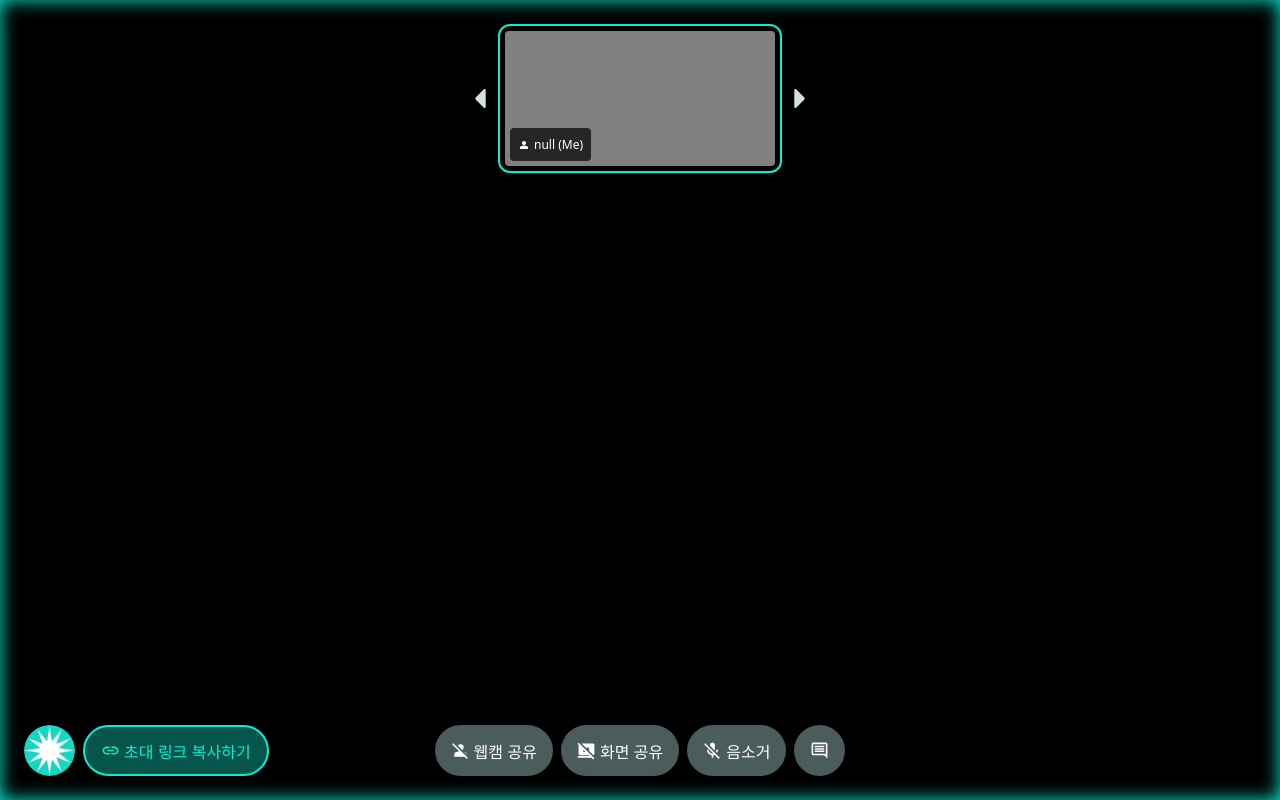
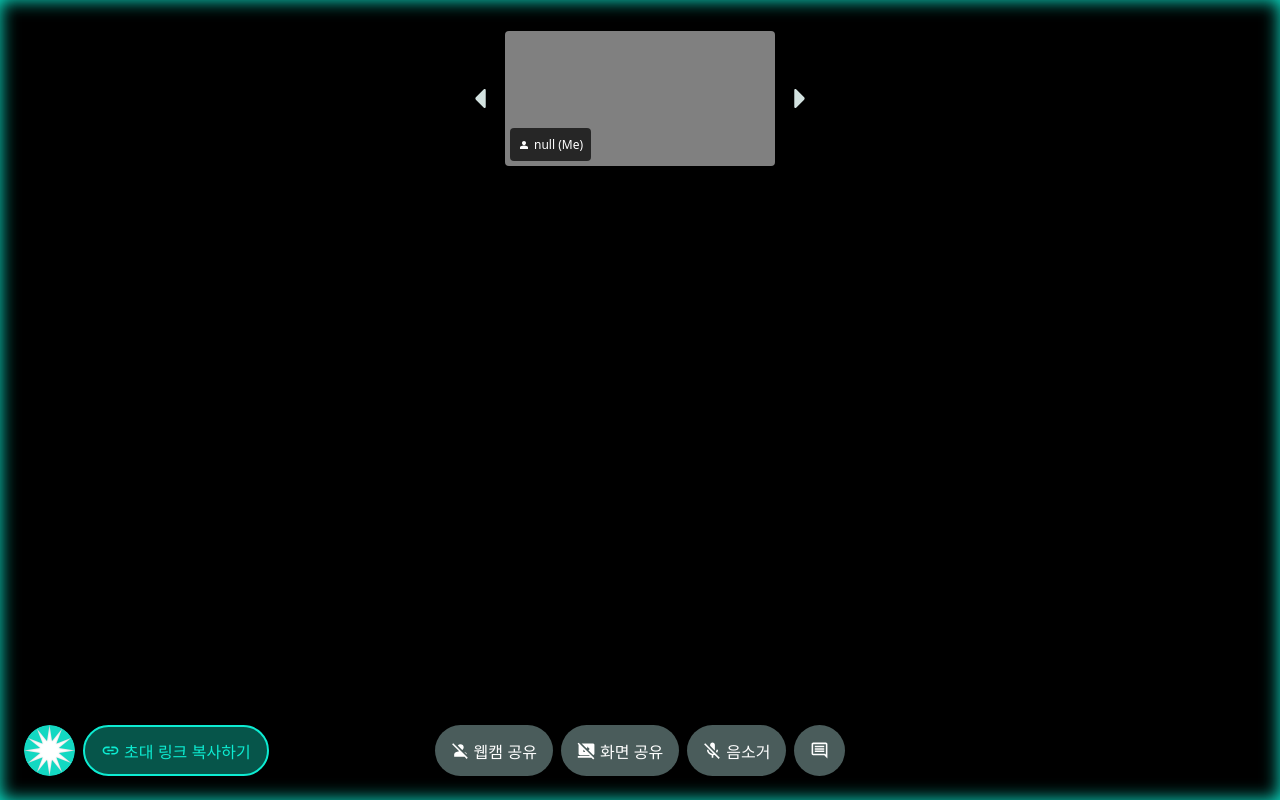
Before and after one commit to DUKY8N/showmy-app, a Next.js app: page /room in a window 1280 px wide. Built offline with nearby package versions, Linux system fonts and the light colour scheme.

Commit message:
fix: ThumbnailVideo의 isFocus 버그 수정

```diff
--- a/app/room/page.tsx
+++ b/app/room/page.tsx
@@ -77,7 +77,7 @@ const PageContent = () => {
           <UserThumbnailVideos>
             <ThumbnailVideo
               ref={localVideoRef}
-              isFocus={focusedStream?.stream === localStreams?.webcam}
+              isFocus={!!focusedStream && focusedStream.stream === localStreams?.webcam}
               autoPlay
               playsInline
               muted
@@ -90,7 +90,7 @@ const PageContent = () => {
               <ThumbnailVideo
                 ref={screenShareVideoRef}
                 isScreenSharing={true}
-                isFocus={focusedStream?.stream === localStreams.screen}
+                isFocus={!!focusedStream && focusedStream.stream === localStreams.screen}
                 autoPlay
                 playsInline
                 nickname={`${nickname} (Me)`}
@@ -103,7 +103,7 @@ const PageContent = () => {
               <UserThumbnailVideos>
                 <ThumbnailVideo
                   ref={participantVideoRefs.get(participant.socketId)?.webcam}
-                  isFocus={focusedStream?.stream === participant.streams?.webcam}
+                  isFocus={!!focusedStream && focusedStream.stream === participant.streams?.webcam}
                   autoPlay
                   playsInline
                   nickname={participant.userName}
@@ -116,7 +116,7 @@ const PageContent = () => {
                   <ThumbnailVideo
                     ref={participantVideoRefs.get(participant.socketId)?.screenShare}
                     isScreenSharing={true}
-                    isFocus={focusedStream?.stream === participant.streams.screen}
+                    isFocus={!!focusedStream && focusedStream.stream === participant.streams.screen}
                     autoPlay
                     playsInline
                     nickname={participant.userName}
```
